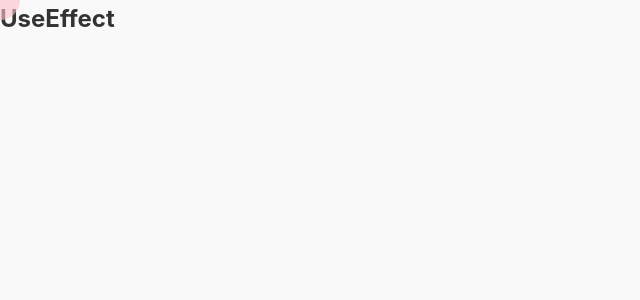
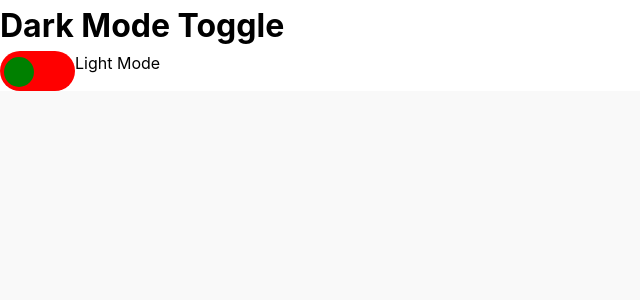
Before and after one commit to RakeshRanjanUIDeveloper/CodeWithJavaScript, a React (Vite) app in the folder PSClasses/React/ps-react-app/: page / in a window 1280 px wide. Shown: the top 300 px of the page, without its empty margins (0-640 px from the left). Built offline with nearby package versions, Linux system fonts and the light colour scheme.

Commit message:
code added

```diff
--- a/PSClasses/React/ps-react-app/src/App.jsx
+++ b/PSClasses/React/ps-react-app/src/App.jsx
@@ -10,6 +10,7 @@ import Chips from './components/Chips/Chips';
 import UseState from './Hooks/UseState/UseState';
 import MyTodo from './components/Curd/MyTodo';
 import UseEffect from './Hooks/UseEffect/UseEffect';
+import DarkModeToggle from './components/DarkModeToggle/DarkModeToggle';
 function App() {
   return (
    /*  <TodoList /> */
@@ -23,8 +24,9 @@ function App() {
          <Chips />
          <MyTodo />
          <UseState />
+         <UseEffect />
          */}
-         <UseEffect />
+         <DarkModeToggle />
     </React.Fragment>
   )
 }
--- /dev/null
+++ b/PSClasses/React/ps-react-app/src/components/DarkModeToggle/DarkModeToggle.css
@@ -0,0 +1,49 @@
+.switch{
+    position: relative;
+    display: inline-block;
+    height: 40px;
+    width: 75px;
+}
+.switch input{
+    opacity: 0;
+    height: 0;
+    width: 0;
+}
+.slider{
+    position: absolute;
+    background:red;
+    top: 0;
+    left: 0;
+    right: 0;
+    bottom: 0;
+}
+.slider:before{
+    position: absolute;
+    content: '';
+    height: 30px;
+    width: 30px;
+    left: 4px;
+    bottom: 4px;
+    background: green;
+    transition: .5s;
+}
+.slider.round{
+    border-radius: 20px;
+}
+.slider.round:before{
+  border-radius: 50%;
+}
+input:checked + .slider{
+    background: yellow;
+}
+input:checked + .slider:before{
+    transform: translateX(35px);
+}
+.dark-mode{
+    background: #000;
+    color: #fff;
+}
+.light-mode{
+    background: #fff;
+    color: #000;
+}
--- /dev/null
+++ b/PSClasses/React/ps-react-app/src/components/DarkModeToggle/DarkModeToggle.jsx
@@ -0,0 +1,27 @@
+import React, { useState } from 'react'
+import './DarkModeToggle.css'
+const DarkModeToggle = () => {
+    const [isDark, setIsDark] = useState(false);
+
+    const handleToggleTheme = () =>{
+        setIsDark((prev) => !prev)
+    }
+  return (
+    <div className={isDark ? 'dark-mode' : 'light-mode'} >
+        <h1>Dark Mode Toggle</h1>
+        <div className='toggle-container'>
+            <label className='switch' >
+                <input type='checkbox' checked={isDark} onClick={handleToggleTheme}/>
+                <span className='slider round'></span>
+            </label>
+            <span className="mode-text">
+                {
+                    isDark ? 'Dark Mode' : 'Light Mode'
+                }
+            </span>
+        </div>
+    </div>
+  )
+}
+
+export default DarkModeToggle
```
